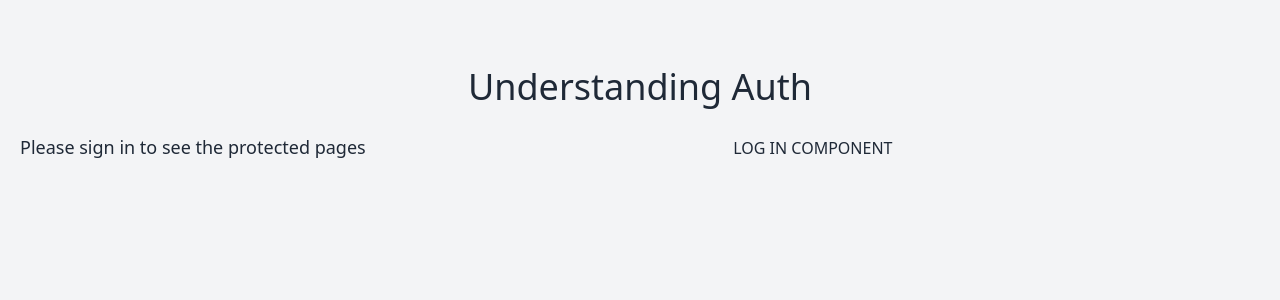
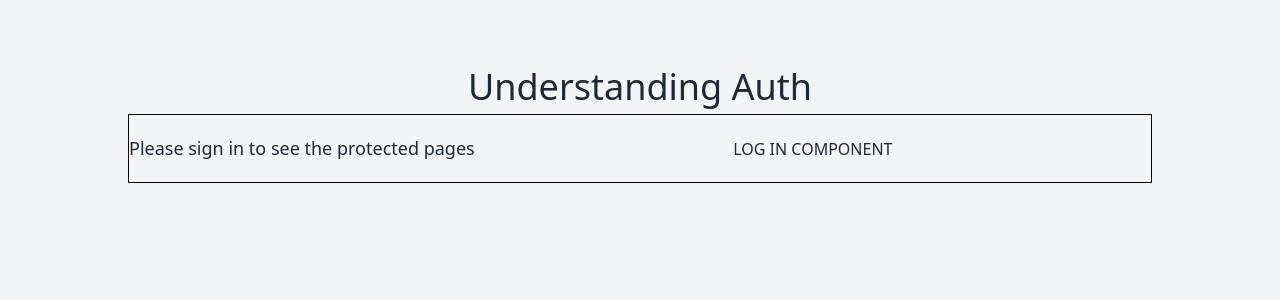
Before and after one commit to PaulHaze/understading-auth-template, a Next.js app: page / in a window 1280 px wide. Shown: the top 300 px of the page. Built offline with nearby package versions, Linux system fonts and the light colour scheme.

Commit message:
style: main page layout

```diff
--- a/src/app/(home)/page.tsx
+++ b/src/app/(home)/page.tsx
@@ -4,7 +4,7 @@ export default function Home() {
       <div className="mt-10">
         <h1 className="text-center">Understanding Auth</h1>
       </div>
-      <div className="flex-center w-full flex-col sm:flex-row">
+      <div className="flex-center bb mx-auto w-full max-w-lg flex-col sm:flex-row">
         <div className="flex-grow">
           <h5 className="my-5">Please sign in to see the protected pages</h5>
         </div>
```
